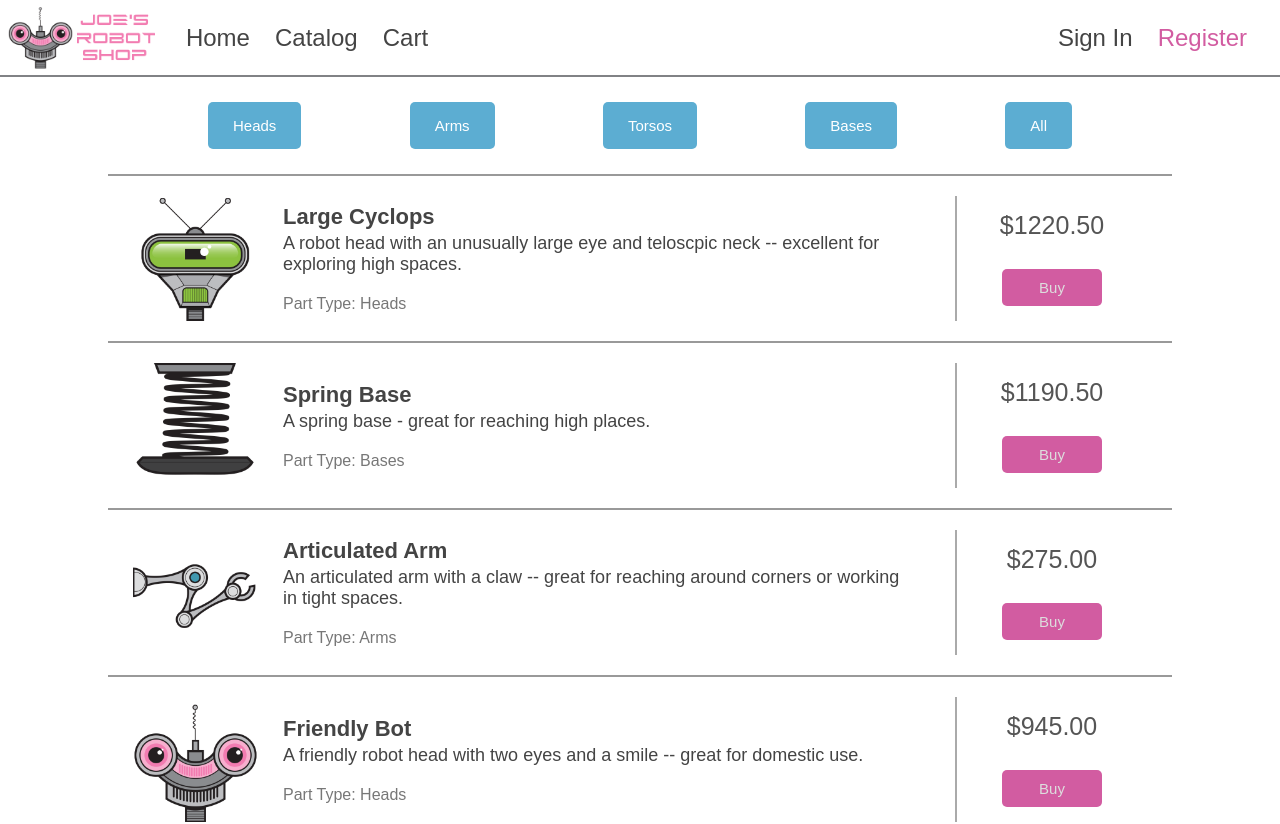
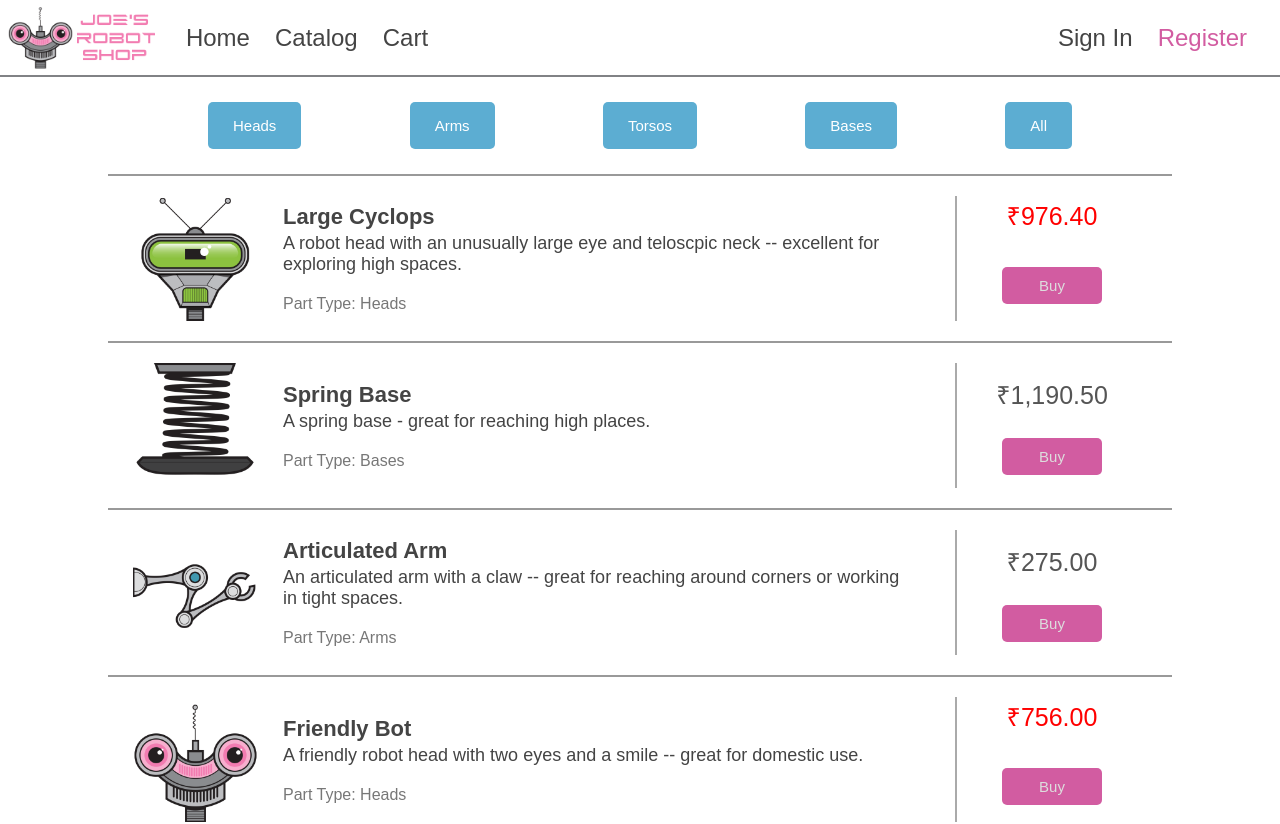
Before and after one commit to sarthakm10/Angular-Learning-Project, an Angular app: page / in a window 1280 px wide. Shown: the top 824 px of the page. Built offline with nearby package versions, Linux system fonts and the light colour scheme.

Commit message:
added discount and safe navigation

```diff
--- a/src/app/catalog/catalog.component.css
+++ b/src/app/catalog/catalog.component.css
@@ -73,3 +73,8 @@
   padding: 10px;
   width: 100px;
 }
+
+.discount {
+  color: red;
+  margin-top: -15px;
+}
--- a/src/app/catalog/catalog.component.html
+++ b/src/app/catalog/catalog.component.html
@@ -21,14 +21,20 @@
             it would not change the value in the components
           -->
           <div class="product-info">
-            <div class="name">{{ product.name }}</div>
+            <div class="name">{{ product?.name }}</div>
             <!-- product.name is known as data interpolation -->
-            <div class="description">{{ product.description }}</div>
-            <div class="category">Part Type: {{ product.category }}</div>
+            <div class="description">{{ product?.description }}</div>
+            <!-- ? operator is known as the safe navigation operator
+                it prevents errors if product is null or undefined
+            -->
+            <div class="category">Part Type: {{ product?.category }}</div>
           </div>
         </div>
         <div class="price">
-          <div>${{ product.price.toFixed(2) }}</div>
+          <div *ngIf="product.discount === 0">{{ product?.price | currency:'INR' }}</div>
+          <div *ngIf="product.discount > 0" class="discount">
+            {{ (product?.price * (1 - product?.discount)) | currency:'INR' }}
+          </div>
           <button class="cta">Buy</button>
         </div>
       </div>
--- a/src/index.html
+++ b/src/index.html
@@ -2,7 +2,7 @@
 <html lang="en">
 <head>
   <meta charset="utf-8">
-  <title>JoesRobotShop</title>
+  <title>Robot Shop</title>
   <base href="/">
   <meta name="viewport" content="width=device-width, initial-scale=1">
   <link rel="icon" type="image/x-icon" href="favicon.ico">
```
